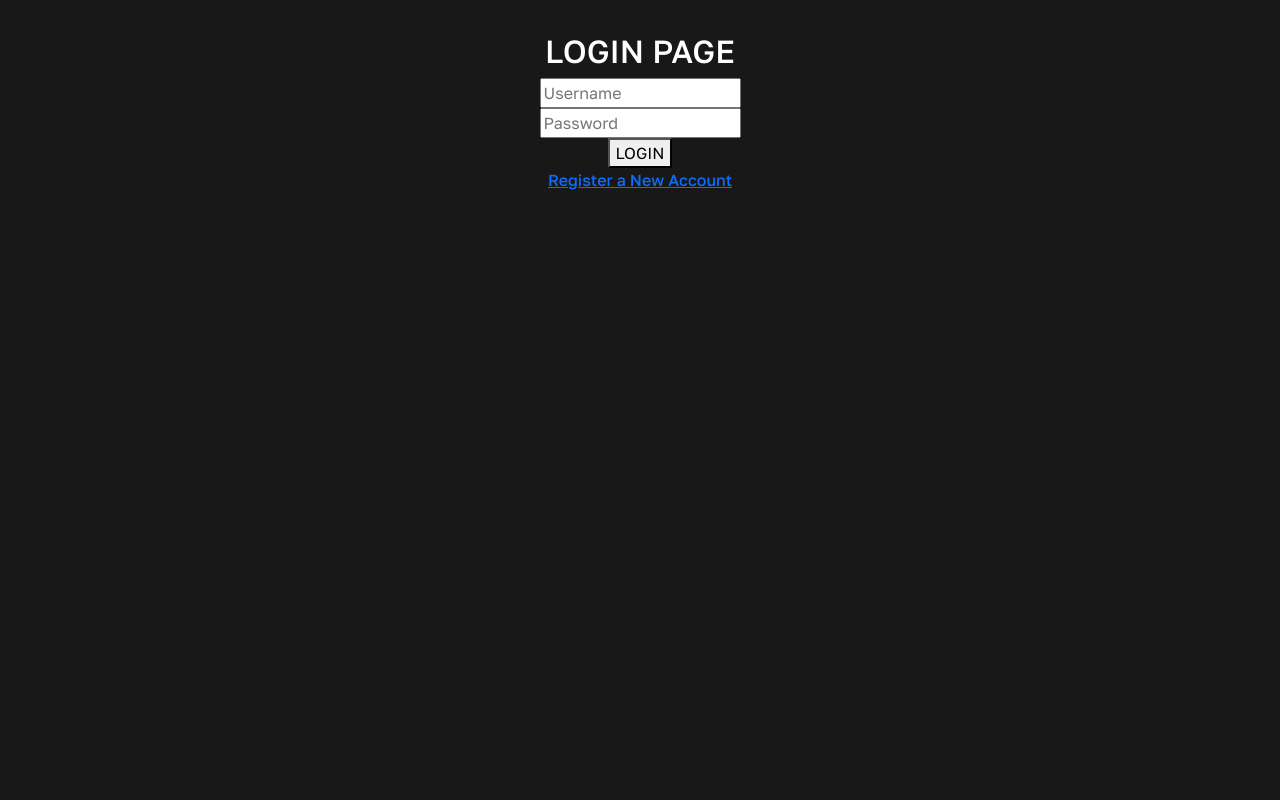
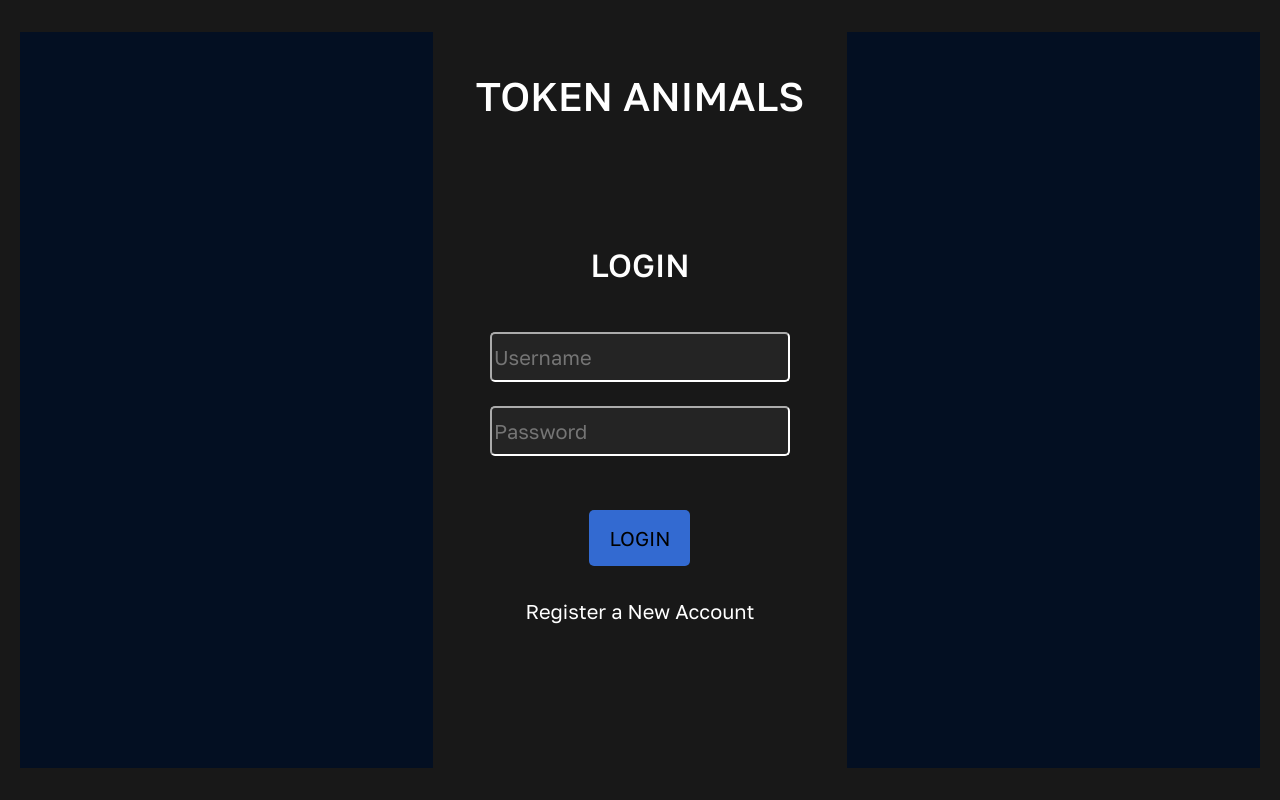
Before and after one commit to noahnguyen015/Token_Animals, a React (Vite) app in the folder frontend/: page /login in a window 1280 px wide. Built offline with nearby package versions, Linux system fonts and the light colour scheme.

Commit message:
styled register and login

```diff
--- a/frontend/src/home/carousel.css
+++ b/frontend/src/home/carousel.css
@@ -55,3 +55,19 @@
     background-color: #336ad1;
     font-size: 1.25rem;
 }
+
+a {
+    font-size: 1.25rem;
+    all: unset;
+}
+
+a:hover {
+    all: unset;
+    cursor: pointer;
+    color: #336ad1;
+    transition: 0.25s;
+}
+
+p {
+    font-size: 1.25rem;
+}
--- a/frontend/src/home/home.jsx
+++ b/frontend/src/home/home.jsx
@@ -3,6 +3,7 @@ import { Link, useNavigate } from 'react-router-dom'
 import {Carousel} from './carousel'
 import {NavBar} from '../navbar/navbar'
 import './home.css'
+import Title from '../title/title'
 
 function Home() {
 
@@ -20,7 +21,7 @@ function Home() {
 
   return (
     <>
-        <h2>TOKEN ANIMALS</h2>
+        <Title/>
         <NavBar/>
         <div className="row">
           <div className="col-3"></div>
--- a/frontend/src/inventory/inventory.jsx
+++ b/frontend/src/inventory/inventory.jsx
@@ -1,6 +1,7 @@
 import { useEffect, useState } from 'react'
 import {getItems} from '../items/items'
 import {NavBar} from '../navbar/navbar'
+import Title from '../title/title'
 
 import common_bear from '../assets/bear_bank/common_bear.JPG'
 import tie_bear from '../assets/bear_bank/tie_bear.JPG'
@@ -120,7 +121,7 @@ export function Inventory() {
 
     return (
     <>
-        <h2>TOKEN ANIMALS</h2>
+        <Title/>
         <NavBar/>
         <div>
         {inventory? <Choose_Collection inventory={inventory}/>: <h3>Loading...</h3>}
--- /dev/null
+++ b/frontend/src/login/login.css
@@ -0,0 +1,47 @@
+.form-box {
+    background-color: #181818;
+    height: 600px;
+}
+
+#root{
+    padding: 0;
+}
+
+.backdrop{
+    background-color: #030f22;
+}
+
+.formfield {
+    background-color: #242424;
+    font-size: 1.25rem;
+    width: 300px;
+    height: 50px;
+    border-color: white;
+    border-radius: 5px;
+}
+
+.formfield:hover {
+    border-color: #336ad1;
+    transition: 0.25s;
+}
+
+.formfield:focus {
+    border-color: #336ad1;
+    outline: none;
+}
+
+.submit-button {
+    margin-top: 30px;
+    margin-bottom: 30px;
+
+    padding-top: 13px;
+    padding-bottom: 13px;
+    padding-left: 20px;
+    padding-right: 20px;
+
+    border: none;
+    border-radius: 5px;
+
+    background-color: #336ad1;
+    font-size: 1.25rem;
+}
--- a/frontend/src/login/login.jsx
+++ b/frontend/src/login/login.jsx
@@ -1,5 +1,6 @@
 import {useState} from 'react';
 import {Link, useNavigate} from 'react-router-dom';
+import Title from '../title/title'
 
 function Login () {
 
@@ -42,6 +43,31 @@ function Login () {
 
     return (
     <>
+        <div className="row h-100">
+            <div className="col-4 backdrop"></div>
+            <div className="col-4 form-container h-100 d-flex flex-column  justify-content-center align-items-center">
+                <Title/>
+                <div className="d-flex flex-column justify-content-center align-items-center form-box w-100">
+                    <h2 className="my-5">LOGIN</h2>
+                    <form onSubmit={handleSubmit}>
+                        <input className="mb-4 formfield" name="username" placeholder="Username" onChange={handleChange} required></input><br/>
+                        <input className="mb-4 formfield" name="password" placeholder="Password" onChange={handleChange} required></input><br/>
+                        <button className="submit-button"type="submit">LOGIN</button>
+                    </form>
+                    <p><Link to="/register">Register a New Account</Link></p>
+                    <p>{message}</p>
+                </div>
+            </div>
+            <div className="col-4 backdrop"></div>
+        </div>
+    </>
+    )
+}
+
+export default Login
+
+/*
+        <Title/>
         <h2>LOGIN PAGE</h2>
         <form onSubmit={handleSubmit}>
             <input name="username" placeholder="Username" onChange={handleChange} required/><br/>
@@ -50,8 +76,4 @@ function Login () {
         </form>
         <p><Link to="/register">Register a New Account</Link></p>
         <p>{message}</p>
-    </>
-    )
-}
-
-export default Login
+*/
--- /dev/null
+++ b/frontend/src/register/register.css
@@ -0,0 +1,49 @@
+
+
+.form-box {
+    background-color: #181818;
+    height: 600px;
+}
+
+#root{
+    padding: 0;
+}
+
+.backdrop{
+    background-color: #030f22;
+}
+
+.formfield {
+    background-color: #242424;
+    font-size: 1.25rem;
+    width: 300px;
+    height: 50px;
+    border-color: white;
+    border-radius: 5px;
+}
+
+.formfield:hover {
+    border-color: #336ad1;
+    transition: 0.25s;
+}
+
+.formfield:focus {
+    border-color: #336ad1;
+    outline: none;
+}
+
+.submit-button {
+    margin-top: 30px;
+    margin-bottom: 30px;
+
+    padding-top: 13px;
+    padding-bottom: 13px;
+    padding-left: 20px;
+    padding-right: 20px;
+
+    border: none;
+    border-radius: 5px;
+
+    background-color: #336ad1;
+    font-size: 1.25rem;
+}
--- a/frontend/src/register/register.jsx
+++ b/frontend/src/register/register.jsx
@@ -1,5 +1,7 @@
 import { useState } from 'react';
 import { Link, useNavigate } from 'react-router-dom';
+import Title from '../title/title'
+import './register.css'
 
 
 function Register() {
@@ -38,15 +40,23 @@ function Register() {
 
     return(
     <>
-        <h2>REGISTRATION PAGE</h2>
-        <form onSubmit={handleSubmit}>
-            <input name="username" placeholder="Username" onChange={handleChange} required></input><br/>
-            <input name="password" placeholder="Password" onChange={handleChange} required></input><br/>
-            <button type="submit">Register</button>
-        </form>
-
-        <p><Link to ="/login">Login</Link></p>
-        <p>{message}</p>
+        <div className="row h-100">
+            <div className="col-4 backdrop"></div>
+            <div className="col-4 form-container h-100 d-flex flex-column  justify-content-center align-items-center">
+                <Title/>
+                <div className="d-flex flex-column justify-content-center align-items-center form-box w-100">
+                    <h2 className="my-5">REGISTRATION</h2>
+                    <form onSubmit={handleSubmit}>
+                        <input className="mb-4 formfield" name="username" placeholder="Username" onChange={handleChange} required></input><br/>
+                        <input className="mb-4 formfield" name="password" placeholder="Password" onChange={handleChange} required></input><br/>
+                        <button className="submit-button"type="submit">Register</button>
+                    </form>
+                    <p><Link to ="/login">Login Page</Link></p>
+                    <p>{message}</p>
+                </div>
+            </div>
+            <div className="col-4 backdrop"></div>
+        </div>
     </>
     )
 }
--- a/frontend/src/title/title.css
+++ b/frontend/src/title/title.css
@@ -0,0 +1,4 @@
+h1:hover{
+    color: #336ad1;
+    transition: 0.25s;
+}
--- a/frontend/src/title/title.jsx
+++ b/frontend/src/title/title.jsx
@@ -1,3 +1,5 @@
+import './title.css'
+
 
 function Title() {
     return (
```
